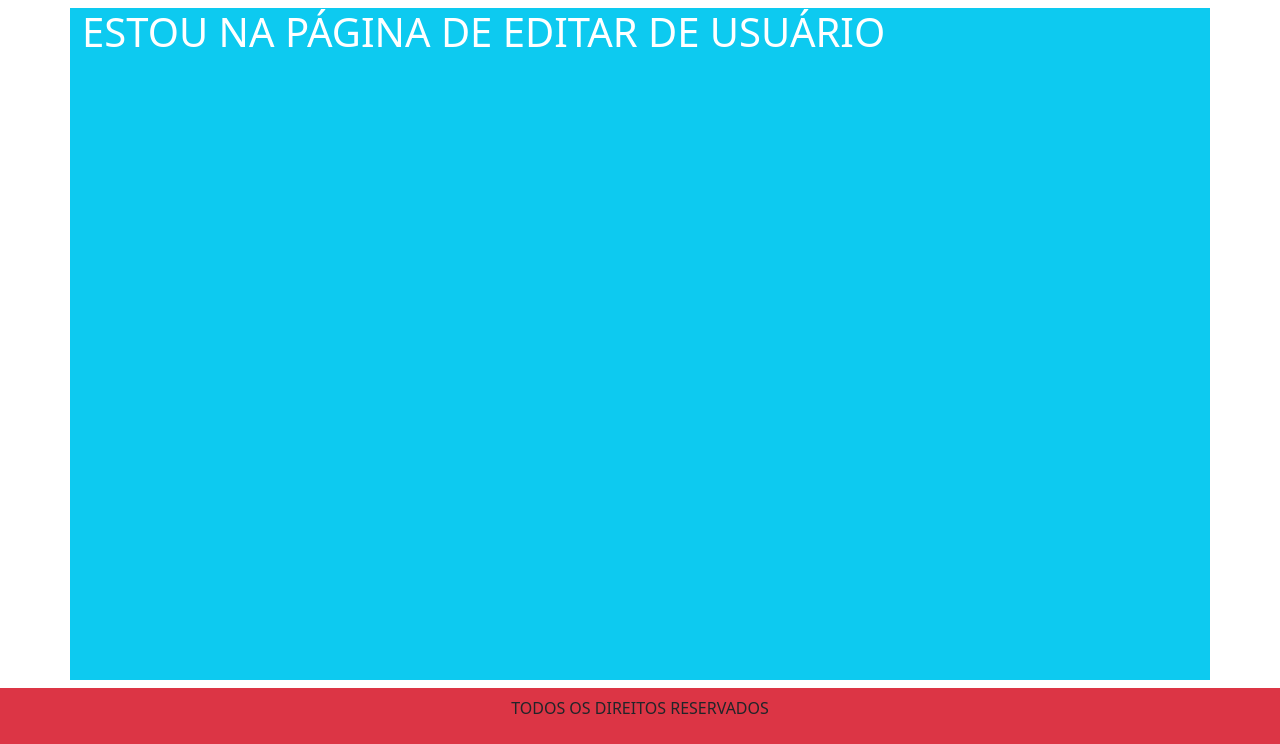
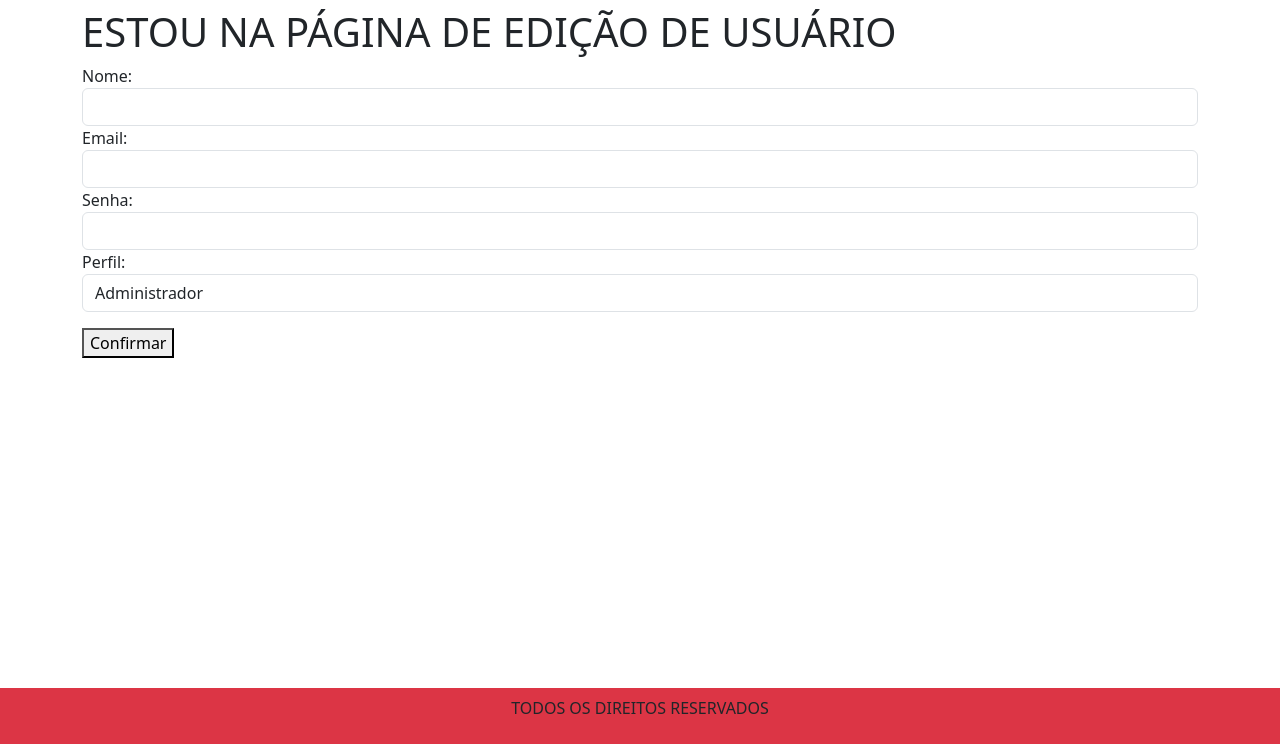
Before and after one commit to Keruvx/SISTEMA-BIBLIOTECA-DDS-27, a Node server app: template client/views/usuarios/editar.ejs in a window 1280 px wide. Shown: the part 56-800 px from the top of the page. Run offline with Node 20, Linux system fonts and the light colour scheme; the template is opened without the code that fills it, so the values that code supplies are empty; some libraries are stand-ins or nearby versions.

Commit message:
Fim do Bagulho

```diff
--- a/client/views/usuarios/editar.ejs
+++ b/client/views/usuarios/editar.ejs
@@ -1,11 +1,75 @@
 <!-- IMPORTAÇÃO DO HEADER -->
 <%- include('../partials/header') %>
 
-    <main class="bg-info container my-2 flex-grow-1">
-        <h1 style="color: white;">
-            ESTOU NA PÁGINA DE EDITAR DE USUÁRIO
-        </h1>
-    </main>
+<main class="container my-2 flex-grow-1">
+  <h1 class="fg-accent fs-6x1">ESTOU NA PÁGINA DE EDIÇÃO DE USUÁRIO</h1>
+
+  <!-- CRIAR O FORMULÁRIO DE EDIÇÃO -->
+  <div class="d-flex flex-column">
+    <!-- action - Fala a rota que o botão vai enviar as informações -->
+    <form
+      action="/usuarios/editar/<%= usuarioEditado.id_usuario %>"
+      method="post"
+    >
+      <!-- CAIXINHA DE NOME -->
+      <div class="form-group">
+        <label for="nome"> Nome: </label>
+        <input
+          type="text"
+          name="nome"
+          id="nome"
+          class="form-control"
+          required
+          value="<%= usuarioEditado.nome %>"
+        />
+      </div>
+
+      <!-- CAIXINHA DE EMAIL -->
+      <div class="form-group">
+        <label for="email"> Email: </label>
+        <input
+          type="email"
+          name="email"
+          id="email"
+          class="form-control"
+          required
+          value="<%= usuarioEditado.email %>"
+        />
+      </div>
+
+      <!-- CAIXINHA DE SENHA -->
+      <div class="form-group">
+        <label for="senha"> Senha: </label>
+        <input
+          type="password"
+          name="senha"
+          id="senha"
+          class="form-control"
+          required
+          value="<%= usuarioEditado.senha %>"
+        />
+      </div>
+
+      <!-- CAIXINHA DE PERFIL -->
+      <div class="form-group">
+        <label for="perfil"> Perfil: </label>
+        <select name="perfil" id="perfil" class="form-control">
+          <option value="adm" <%= usuarioEditado.perfil === 'adm' ? 'selected' : '' %>>
+            Administrador
+          </option>
+          <option value="bibliotecaria" <%= usuarioEditado.perfil === 'bibliotecaria' ? 'selected' : '' %>>
+            Bibliotecaria
+          </option>
+        </select>
+      </div>
+
+      <!-- BOTÃO DE ENVIO -->
+      <button type="submit" class="btn-subtle theme-success mt-3">
+        Confirmar
+      </button>
+    </form>
+  </div>
+</main>
 
 <!-- IMPORTAÇÃO DO FOOTER -->
 <%- include('../partials/footer') %>
```
Also changed, not shown: server/controllers/usuarioControllers.js (+51 -4 lines), server/models/usuarioModels.js (+16 -2 lines), server/routes/usuarioRoutes.js (+3 -4 lines).
